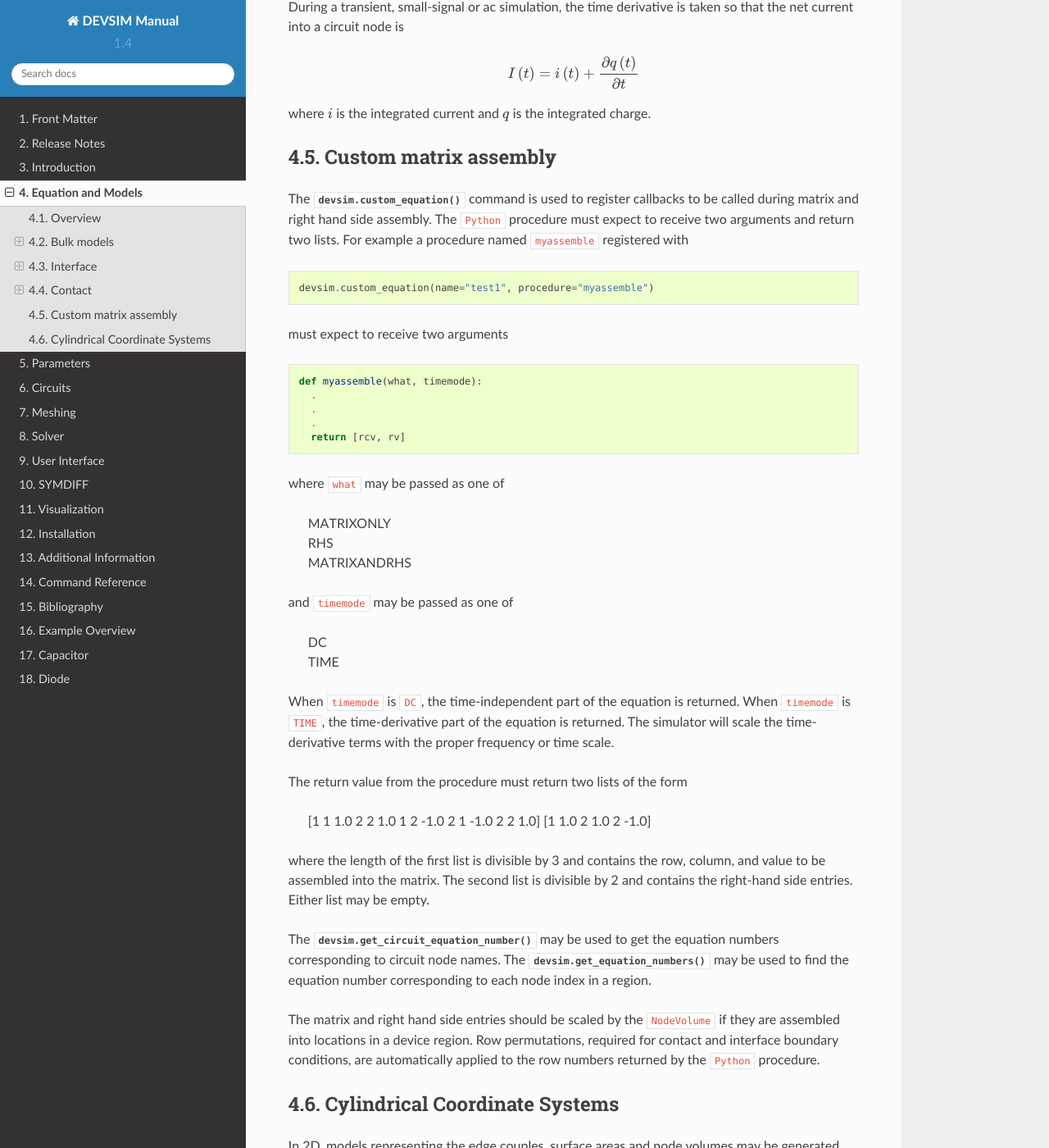
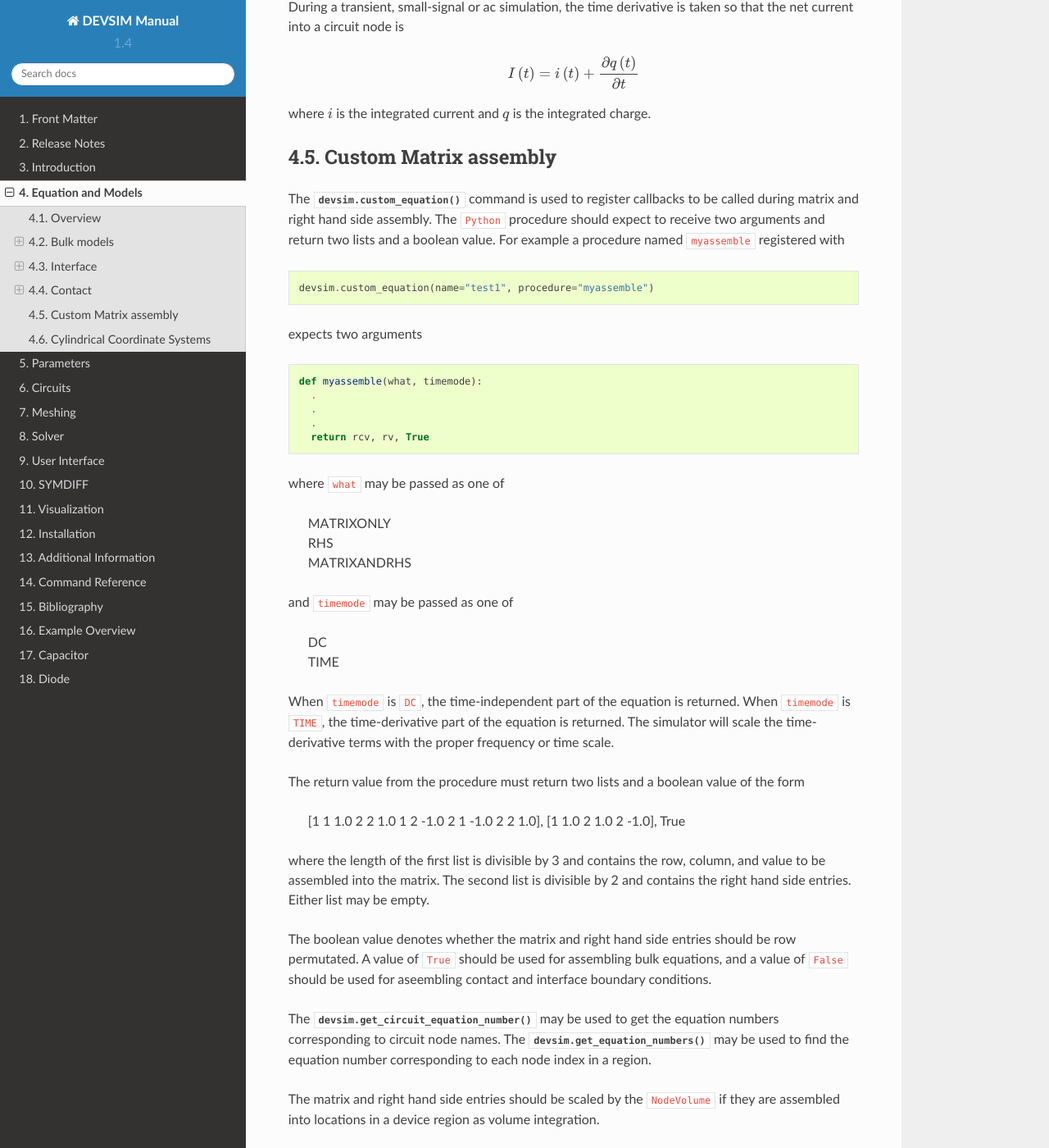
Before and after one commit to devsim/devsim_documentation, a Sphinx documentation site: the page built from sphinx/source/models.rst, in a window 1280 px wide and 1400 px high, scrolled down 9898 px. Shown: the whole window at 82% size. Built offline with Sphinx 7.4.7 and the Read the Docs theme 2.0.0, drawn with Linux system fonts in a browser that asks for light colours; cross-references to code outside the pages are shown as plain code; some of the changed text lies outside the part shown.

Commit message:
update documentation

```diff
--- a/sphinx/source/models.rst
+++ b/sphinx/source/models.rst
@@ -316,16 +316,16 @@ where :math:`i` is the integrated current and :math:`q` is the integrated charge
 
 .. _models__customequation:
 
-Custom matrix assembly
+Custom Matrix assembly
 ~~~~~~~~~~~~~~~~~~~~~~
 
-The :meth:`devsim.custom_equation` command is used to register callbacks to be called during matrix and right hand side assembly.  The |python| procedure must expect to receive two arguments and return two lists.  For example a procedure named ``myassemble`` registered with
+The :meth:`devsim.custom_equation` command is used to register callbacks to be called during matrix and right hand side assembly.  The |python| procedure should expect to receive two arguments and return two lists and a boolean value.  For example a procedure named ``myassemble`` registered with
 
 .. code-block:: python
 
   devsim.custom_equation(name="test1", procedure="myassemble")
 
-must expect to receive two arguments
+expects two arguments
 
 .. code-block:: python
 
@@ -333,7 +333,7 @@ must expect to receive two arguments
     .
     .
     .
-    return [rcv, rv]
+    return rcv, rv, True
 
 where ``what`` may be passed as one of
 
@@ -353,17 +353,21 @@ and ``timemode`` may be passed as one of
 When ``timemode`` is ``DC``, the time-independent part of the equation is returned.
 When ``timemode`` is ``TIME``, the time-derivative part of the equation is returned.  The simulator will scale the time-derivative terms with the proper frequency or time scale.
 
-The return value from the procedure must return two lists of the form
+The return value from the procedure must return two lists and a boolean value of the form
 
 ..
 
-  | [1 1 1.0 2 2 1.0 1 2 -1.0 2 1 -1.0 2 2 1.0] [1 1.0 2 1.0 2 -1.0]
+  | [1 1 1.0 2 2 1.0 1 2 -1.0 2 1 -1.0 2 2 1.0], [1 1.0 2 1.0 2 -1.0], True
 
-where the length of the first list is divisible by 3 and contains the row, column, and value to be assembled into the matrix.  The second list is divisible by 2 and contains the right-hand side entries.  Either list may be empty.
+where the length of the first list is divisible by 3 and contains the row, column, and value to be assembled into the matrix.  The second list is divisible by 2 and contains the right hand side entries.  Either list may be empty.
+
+The boolean value denotes whether the matrix and right hand side entries should be row permutated.  A value of ``True`` should be used for assembling bulk equations, and a value of ``False`` should be used for aseembling contact and interface boundary conditions.
 
 The :meth:`devsim.get_circuit_equation_number` may be used to get the equation numbers corresponding to circuit node names.  The :meth:`devsim.get_equation_numbers` may be used to find the equation number corresponding to each node index in a region.
 
-The matrix and right hand side entries should be scaled by the ``NodeVolume`` if they are assembled into locations in a device region.  Row permutations, required for contact and interface boundary conditions, are automatically applied to the row numbers returned by the |python| procedure.
+The matrix and right hand side entries should be scaled by the ``NodeVolume`` if they are assembled into locations in a device region as volume integration.
+
+.. Row permutations, required for contact and interface boundary conditions, are automatically applied to the row numbers returned by the |python| procedure.
 
 .. _sec__cylindrical:
 
```
Also changed, not shown: sphinx/source/releasenotes.rst (+10 -0 lines).
